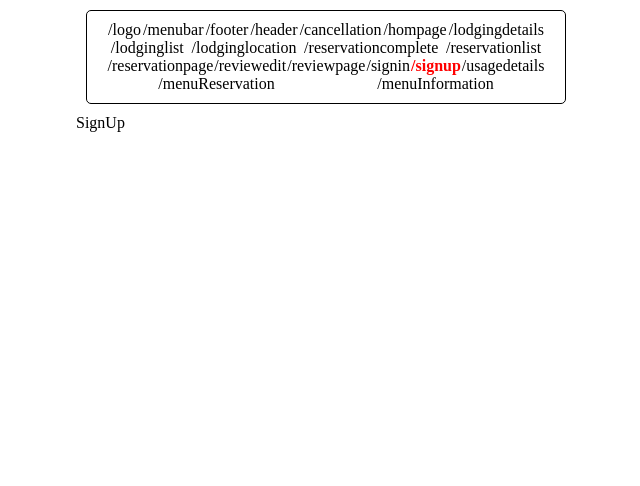
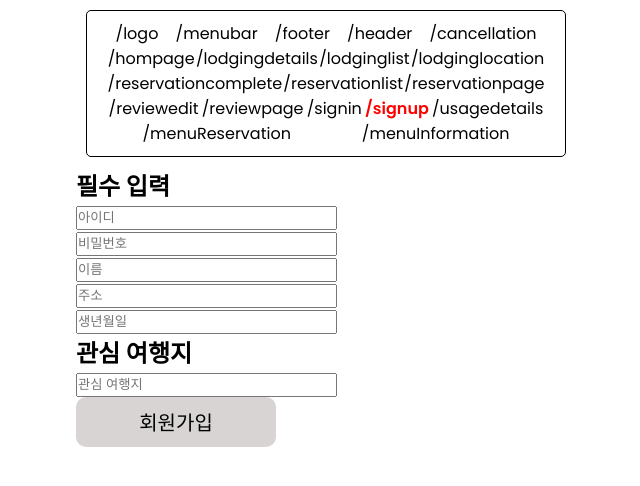
Before and after one commit to devgiants75/project-wabangb, a React (Create React App) app: page /signup in a window 1280 px wide. Shown: the top 486 px of the page, without its empty margins (314-954 px from the left). Built offline with nearby package versions, Linux system fonts and the light colour scheme; a web font is replaced by a local one.

Commit message:
20240703 signup acs

```diff
--- /dev/null
+++ b/src/styles/signUp.css
@@ -0,0 +1,8 @@
+@import url('https://fonts.googleapis.com/css2?family=Poppins:wght@200;300;400;500;600&display=swap');
+
+* {
+    font-family: 'Poppins', sans-serif;
+    margin: 0;
+    padding: 0;
+    box-sizing: border-box;
+}
--- a/src/views/SignUp.tsx
+++ b/src/views/SignUp.tsx
@@ -1,7 +1,57 @@
 import React from 'react'
+import '../styles/reset.css';
+import '../styles/signUp.css';
+// import Header from '../components/Header'
+// import Footer from '../components/Footer'
 
 export default function SignUp() {
   return (
-    <div>SignUp</div>
+    <>
+      <div id='container' className='contanier'>
+        <div className='row'>
+          {/* sign up */}
+          <div className='col align-items-center flex-col sign-up'>
+            <div className='form-wrapper align-items-center'>
+              <form className='form sign-up'>
+                <h2>필수 입력</h2>
+                {/* input group */}
+                <div className='input-group'>
+                  <i className='bx bxs-user'></i>
+                  <input type="text" placeholder='아이디' />
+                </div>
+
+                <div className='input-group'>
+                  <i className='bx bxs-user'></i>
+                  <input type="password" placeholder='비밀번호' />
+                </div>
+
+                <div className='input-group'>
+                  <i className='bx bxs-user'></i>
+                  <input type="text" placeholder='이름' />
+                </div>
+
+                <div className='input-group'>
+                  <i className='bx bxs-user'></i>
+                  <input type="text" placeholder='주소' />
+                </div>
+
+                <div className='input-group'>
+                  <i className='bx bxs-user'></i>
+                  <input type="text" placeholder='생년월일' />
+                </div>
+
+                <h2>관심 여행지</h2>
+                <div className='input-group'>
+                  <i className='bx bxs-user'></i>
+                  <input type="text" placeholder='관심 여행지' />
+                </div>
+
+                <button>회원가입</button>
+              </form>
+            </div>
+          </div>
+        </div>
+      </div>
+    </>
   )
 }
```
